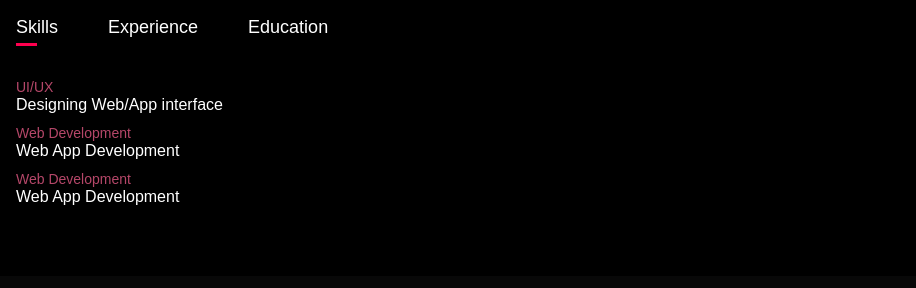
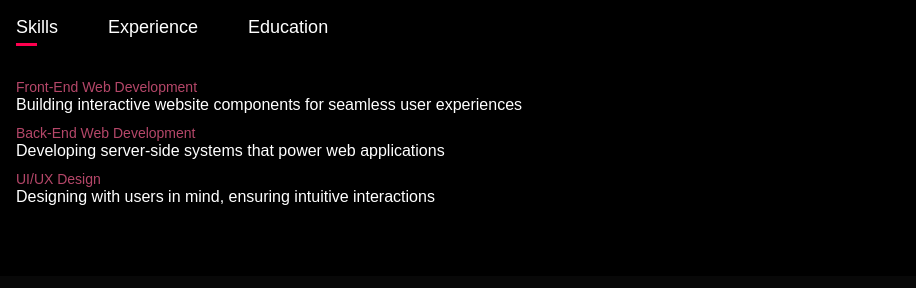
Before and after one commit to Szouagui/SaidZouagui-Portfolio, a plain HTML site: page index.html in a window 1280 px wide. Shown: the part 990-1278 px from the top of the page, 364-1280 px from the left. Drawn offline with Linux system fonts and the light colour scheme.

Commit message:
modifying skills

```diff
--- a/index.html
+++ b/index.html
@@ -48,9 +48,9 @@
 
                  <div class="tab-contents active-tab" id="skills">
                     <ul>
-                      <li><span>UI/UX</span><br>Designing Web/App interface</li>
-                      <li><span>Web Development</span><br>Web App Development</li>
-                      <li><span>Web Development</span><br>Web App Development</li>
+                      <li><span>Front-End Web Development</span><br>Building interactive website components for seamless user experiences</li>
+                      <li><span>Back-End Web Development</span><br>Developing server-side systems that power web applications</li>
+                      <li><span>UI/UX Design</span><br>Designing with users in mind, ensuring intuitive interactions<br></li>
                     </ul>
                  </div>
 
```
